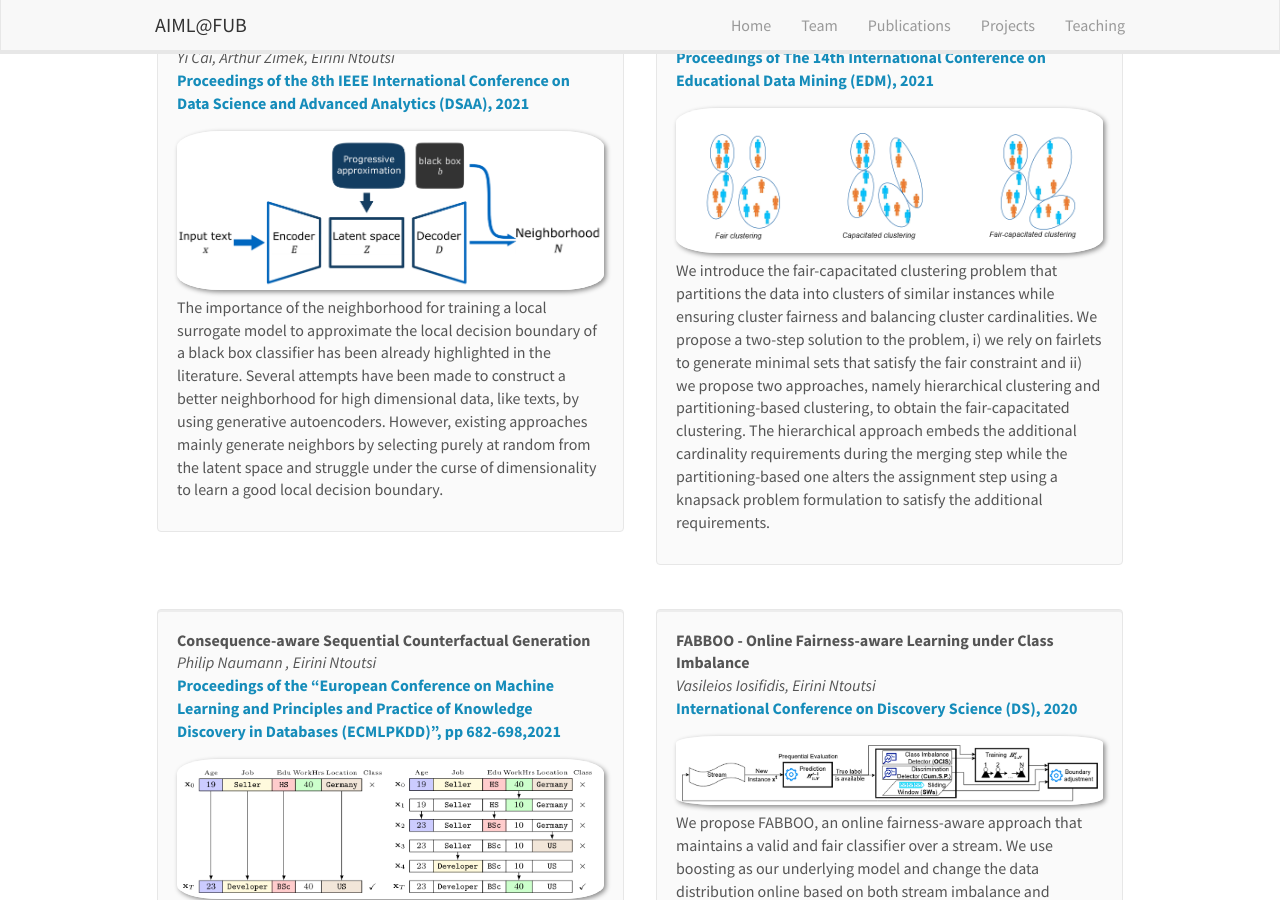
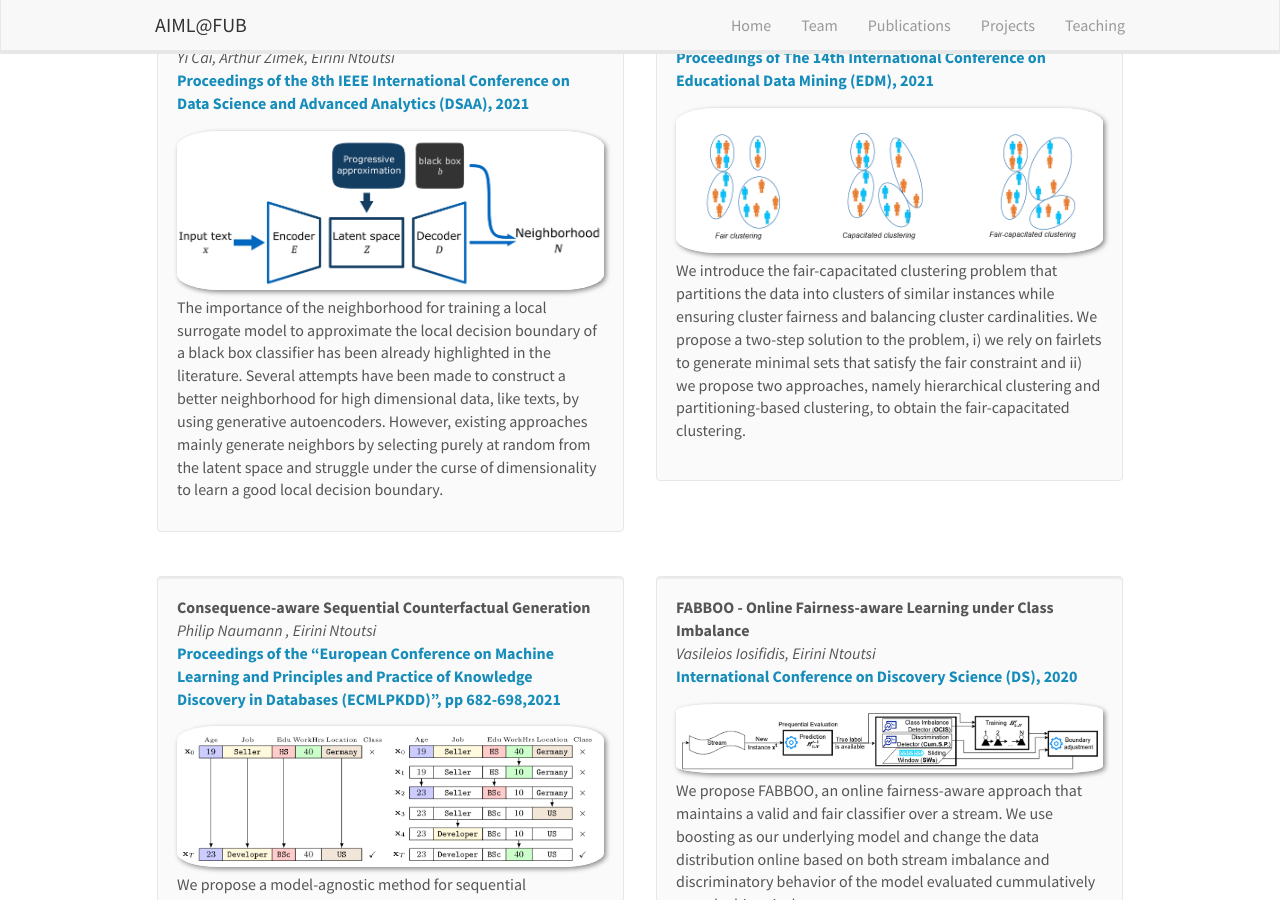
Before and after one commit to AIML-research/AIML-research.github.io, a Jekyll site: the page built from _pages/publications.md, in a window 1280 px wide and 900 px high, scrolled down 823 px. Built offline with Jekyll 4.4.1, drawn with Linux system fonts in a browser that asks for light colours; nearby versions of some CDN libraries.

Commit message:
Update publist.yml

```diff
--- a/_data/publist.yml
+++ b/_data/publist.yml
@@ -73,7 +73,7 @@
 
 - title: "Fair-Capacitated Clustering"
   image: Taifair2021.png
-  description: We introduce the fair-capacitated clustering problem that partitions the data into clusters of similar instances while ensuring cluster fairness and balancing cluster cardinalities. We propose a two-step solution to the problem, i) we rely on fairlets to generate minimal sets that satisfy the fair constraint and ii) we propose two approaches, namely hierarchical clustering and partitioning-based clustering, to obtain the fair-capacitated clustering. The hierarchical approach embeds the additional cardinality requirements during the merging step while the partitioning-based one alters the assignment step using a knapsack problem formulation to satisfy the additional requirements.
+  description: We introduce the fair-capacitated clustering problem that partitions the data into clusters of similar instances while ensuring cluster fairness and balancing cluster cardinalities. We propose a two-step solution to the problem, i) we rely on fairlets to generate minimal sets that satisfy the fair constraint and ii) we propose two approaches, namely hierarchical clustering and partitioning-based clustering, to obtain the fair-capacitated clustering.
   authors: Tai Le Quy, Arjun Roy, Gunnar Friege, Eirini Ntoutsi
   link:
     url: https://educationaldatamining.org/EDM2021/virtual/static/pdf/EDM21_paper_184.pdf
```
